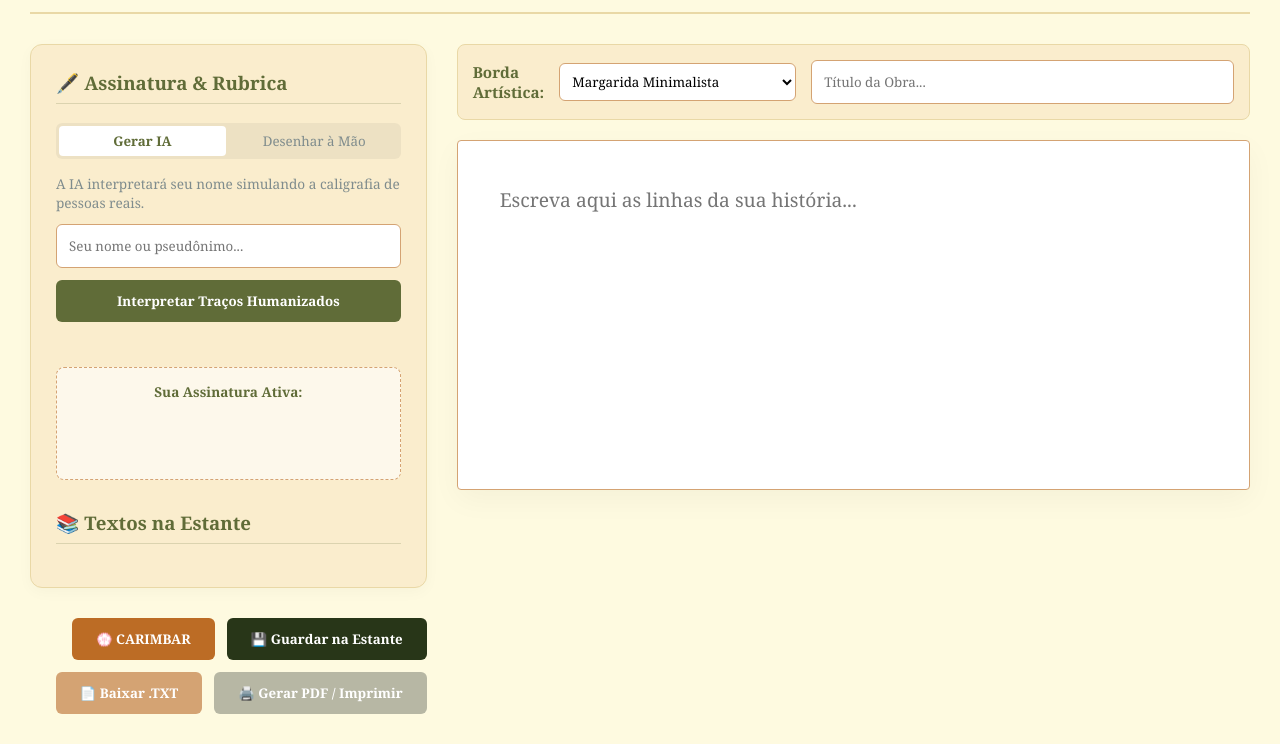
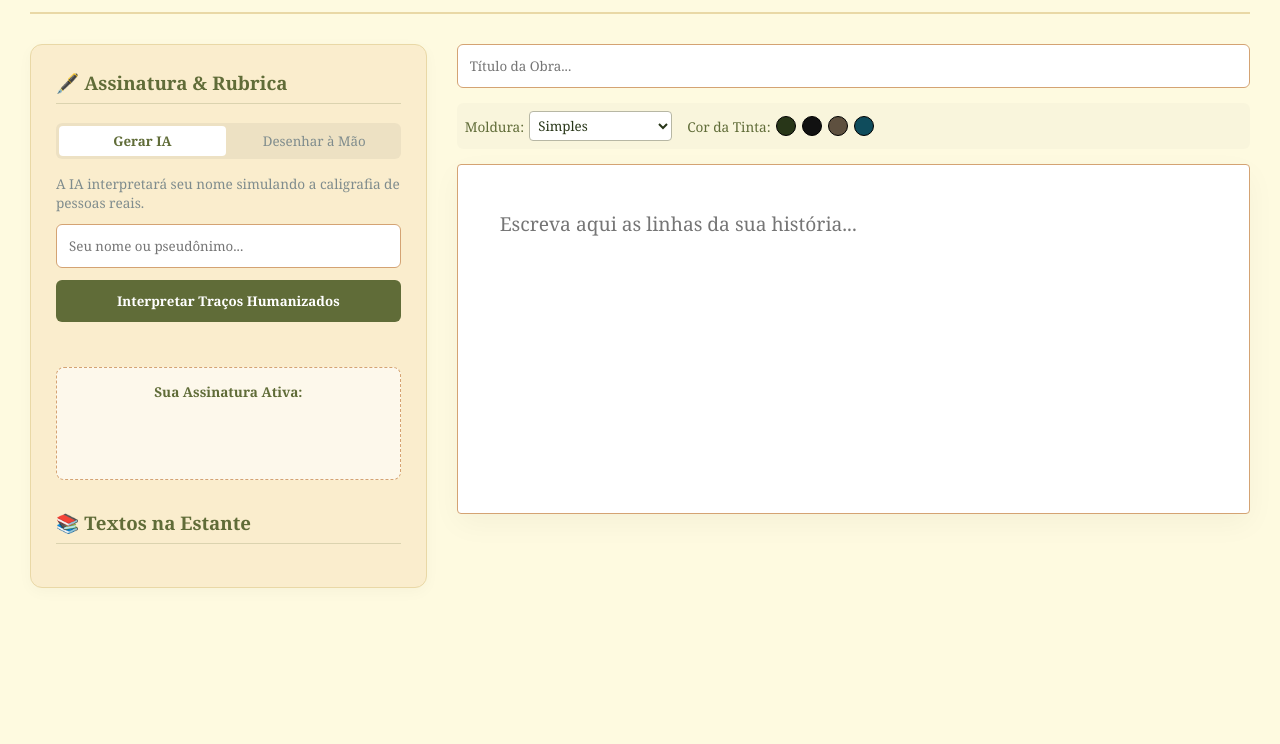
Before and after one commit to ayov1ctor/site-madame-orsato, a plain HTML site: page escritorio.html in a window 1280 px wide. Shown: the part 101-845 px from the top of the page. After the commit the page ends 800 px from the top, so only its background shows below. Drawn offline with Linux system fonts and the light colour scheme; no server answers.

Commit message:
Add files via upload

```diff
--- a/escritorio.html
+++ b/escritorio.html
@@ -330,17 +330,32 @@
             </div>
         </div>
 
-        <div class="editor-container">
-            <div class="toolbar-papel">
-                <label style="font-weight: bold; font-size: 0.95rem; color: #606c38;">Borda Artística:</label>
-                <select id="select-borda" class="select-borda" onchange="mudarEstiloBorda()">
-                    <option value="borda-simples">Margarida Minimalista</option>
-                    <option value="borda-realeza">Realeza Imperial (Linha Dupla)</option>
-                    <option value="borda-vintage">Pergaminho Vintage</option>
-                    <option value="borda-poetica">Tracejado Poético</option>
-                </select>
+        <div class="main-content">
+            <div style="display: flex; gap: 10px; align-items: center; margin-bottom: 15px; flex-wrap: wrap;">
+                <input type="text" id="titulo-texto" class="input-text" placeholder="Título da Obra..." style="margin-bottom: 0; flex-grow: 1;">
 
-                <input type="text" id="titulo-texto" class="input-text" placeholder="Título da Obra..." style="margin-bottom: 0; flex-grow: 1;">
+                <button id="btn-fechar-texto" onclick="fecharTextoAtual()" style="display: none; background: #b7b7a4; color: #fff; border: none; padding: 8px 12px; border-radius: 4px; font-family: 'Georgia', serif; cursor: pointer; font-size: 0.9rem; font-weight: bold; transition: background 0.2s;" onmouseover="this.style.background='#a3a380'" onmouseout="this.style.background='#b7b7a4'">✕ Fechar Leitura</button>
+            </div>
+
+            <div style="display: flex; gap: 15px; margin-bottom: 15px; align-items: center; flex-wrap: wrap; background: rgba(0,0,0,0.02); padding: 8px; border-radius: 6px;">
+                <div style="display: flex; align-items: center; gap: 5px;">
+                    <span style="font-size: 0.85rem; font-family: 'Georgia', serif; color: #606c38;">Moldura:</span>
+                    <select id="seletor-borda" onchange="mudarEstiloBorda(this.value)" style="padding: 4px; font-family: 'Georgia', serif; border: 1px solid #b7b7a4; border-radius: 4px; background: #fff; color: #283618;">
+                        <option value="borda-simples">Simples</option>
+                        <option value="borda-artistica">Artística / Vintage</option>
+                        <option value="borda-dupla">Dupla Clássica</option>
+                    </select>
+                </div>
+
+                <div style="display: flex; align-items: center; gap: 5px;">
+                    <span style="font-size: 0.85rem; font-family: 'Georgia', serif; color: #606c38;">Cor da Tinta:</span>
+                    <div style="display: flex; gap: 6px;">
+                        <button onclick="mudarCorLetra('#283618')" style="width: 20px; height: 20px; background: #283618; border: 1px solid #000; border-radius: 50%; cursor: pointer;" title="Verde Floresta"></button>
+                        <button onclick="mudarCorLetra('#111111')" style="width: 20px; height: 20px; background: #111111; border: 1px solid #000; border-radius: 50%; cursor: pointer;" title="Preto Nanquim"></button>
+                        <button onclick="mudarCorLetra('#5e503f')" style="width: 20px; height: 20px; background: #5e503f; border: 1px solid #000; border-radius: 50%; cursor: pointer;" title="Sépia Nostálgico"></button>
+                        <button onclick="mudarCorLetra('#0f4c5c')" style="width: 20px; height: 20px; background: #0f4c5c; border: 1px solid #000; border-radius: 50%; cursor: pointer;" title="Azul Noite"></button>
+                    </div>
+                </div>
             </div>
 
             <div id="papel-escrita" class="borda-simples" style="position: relative; background: #fff; min-height: 350px; padding: 40px; border-radius: 4px; box-shadow: 0 10px 30px rgba(0,0,0,0.04); transition: all 0.3s ease; display: flex; flex-direction: column; box-sizing: border-box; margin-bottom: 10px;">
@@ -348,16 +363,6 @@
 
                 <div id="carimbo-area" class="carimbo-area"></div>
             </div>
-                <div id="carimbo-area" class="carimbo-area"></div>
-            </div>
-
-            <div class="botoes-salvamento">
-                <button onclick="carimbarTexto()" class="btn-footer" style="background-color: #bc6c25;">💮 CARIMBAR</button>
-                <button onclick="salvarNoBanco()" class="btn-footer" style="background-color: #283618;">💾 Guardar na Estante</button>
-                <button onclick="exportarComoTXT()" class="btn-footer" style="background-color: #d4a373;">📄 Baixar .TXT</button>
-                <button onclick="window.print()" class="btn-footer" style="background-color: #b7b7a4;">🖨️ Gerar PDF / Imprimir</button>
-            </div>
-        </div>
 
     </div>
 
@@ -454,9 +459,14 @@
                         document.getElementById('carimbo-area').style.opacity = "0";
                     }
                     ajustarAlturaPapel(txtArea);
+                document.getElementById('btn-fechar-texto').style.display = "block";
+
+    ajustarAlturaPapel(txtArea);
                 });
+
             });
         });
+
     }
 
     // 4. DELETAR TEXTO DA NUVEM
@@ -583,6 +593,59 @@
         const salva = localStorage.getItem('escritorio_rubrica');
         if (salva) document.getElementById('rubrica-atual-preview').innerHTML = salva;
     };
+    // ========================================================
+    // 1. NOVAS FUNÇÕES: MOLDURAS, CORES DA TINTA E FECHAMENTO
+    // ========================================================
+
+    // Função para alterar a borda/moldura do papel dinamicamente
+    function mudarEstiloBorda(classeBorda) {
+        const papel = document.getElementById('papel-escrita');
+        if (!papel) return;
+
+        // Limpa as classes de borda para não acumular uma em cima da outra
+        papel.className = "";
+
+        // Adiciona a classe selecionada
+        papel.classList.add(classeBorda);
+
+        // Aplica os estilos visuais reforçados para cada tipo de moldura
+        if (classeBorda === 'borda-artistica') {
+            papel.style.border = "8px double #bc6c25";
+        } else if (classeBorda === 'borda-dupla') {
+            papel.style.border = "4px double #b7b7a4";
+        } else {
+            papel.style.border = "none"; // Borda simples padrão
+        }
+    }
+
+    // Função para alterar a cor da tinta (letra) do texto
+    function mudarCorLetra(cor) {
+        const txtArea = document.getElementById('corpo-texto');
+        if (txtArea) {
+            txtArea.style.color = cor;
+        }
+    }
+
+    // Função para limpar o papel e fechar o texto aberto sem resetar a página
+    function fecharTextoAtual() {
+        // Limpa os campos de texto (Título e Corpo)
+        document.getElementById('titulo-texto').value = "";
+        document.getElementById('corpo-texto').value = "";
+
+        // Esconde o carimbo e o botão de fechar leitura
+        document.getElementById('carimbo-area').style.opacity = "0";
+        document.getElementById('btn-fechar-texto').style.display = "none";
+
+        // Reseta o seletor de borda e volta o papel para o estilo simples
+        document.getElementById('seletor-borda').value = "borda-simples";
+        mudarEstiloBorda("borda-simples");
+
+        // Restaura a cor padrão da fonte/tinta
+        mudarCorLetra("#283618");
+
+        // Encolhe o papel de volta para o tamanho inicial padrão
+        ajustarAlturaPapel(document.getElementById('corpo-texto'));
+    }
 </script>
 </body>
 </html>
```
Also changed, not shown: script.js (line endings or trailing spaces).
